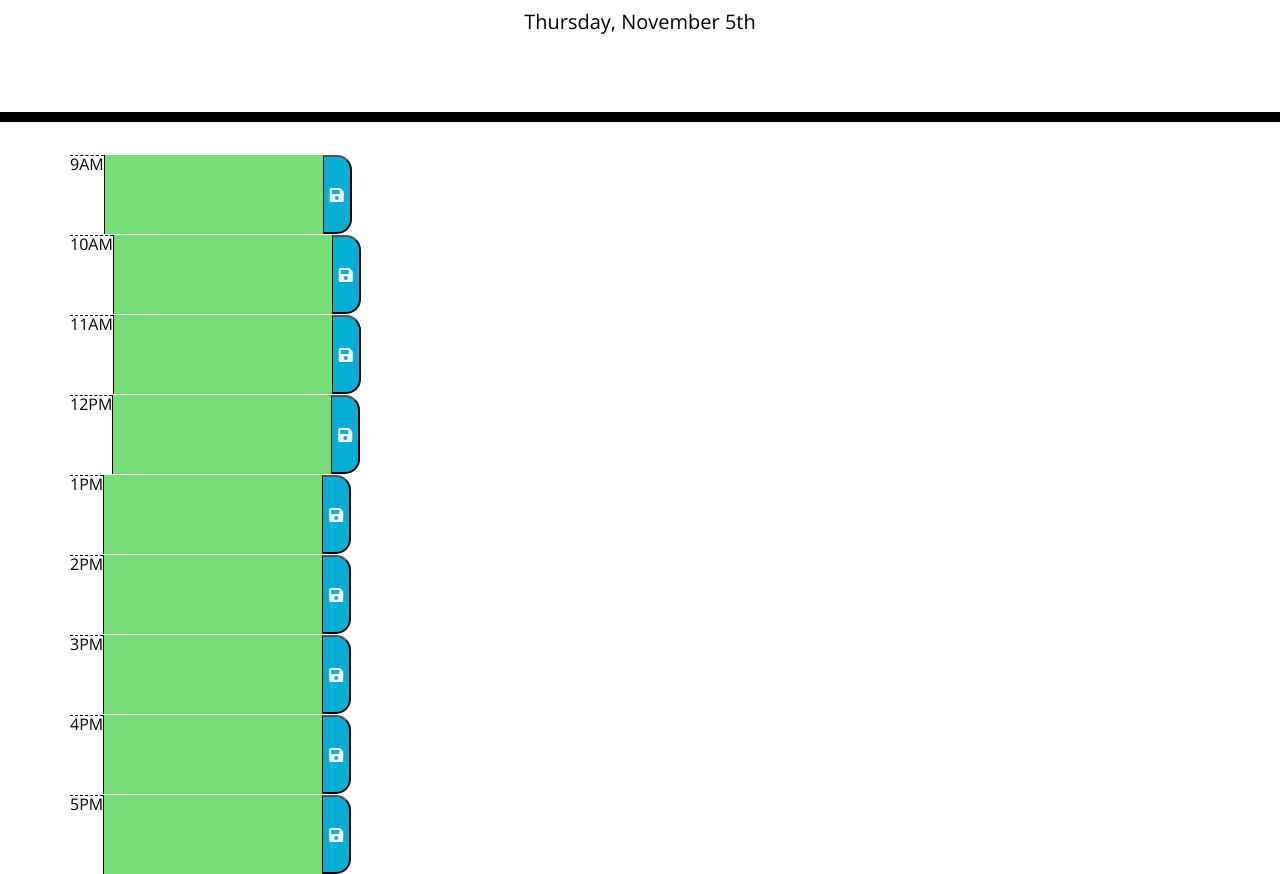
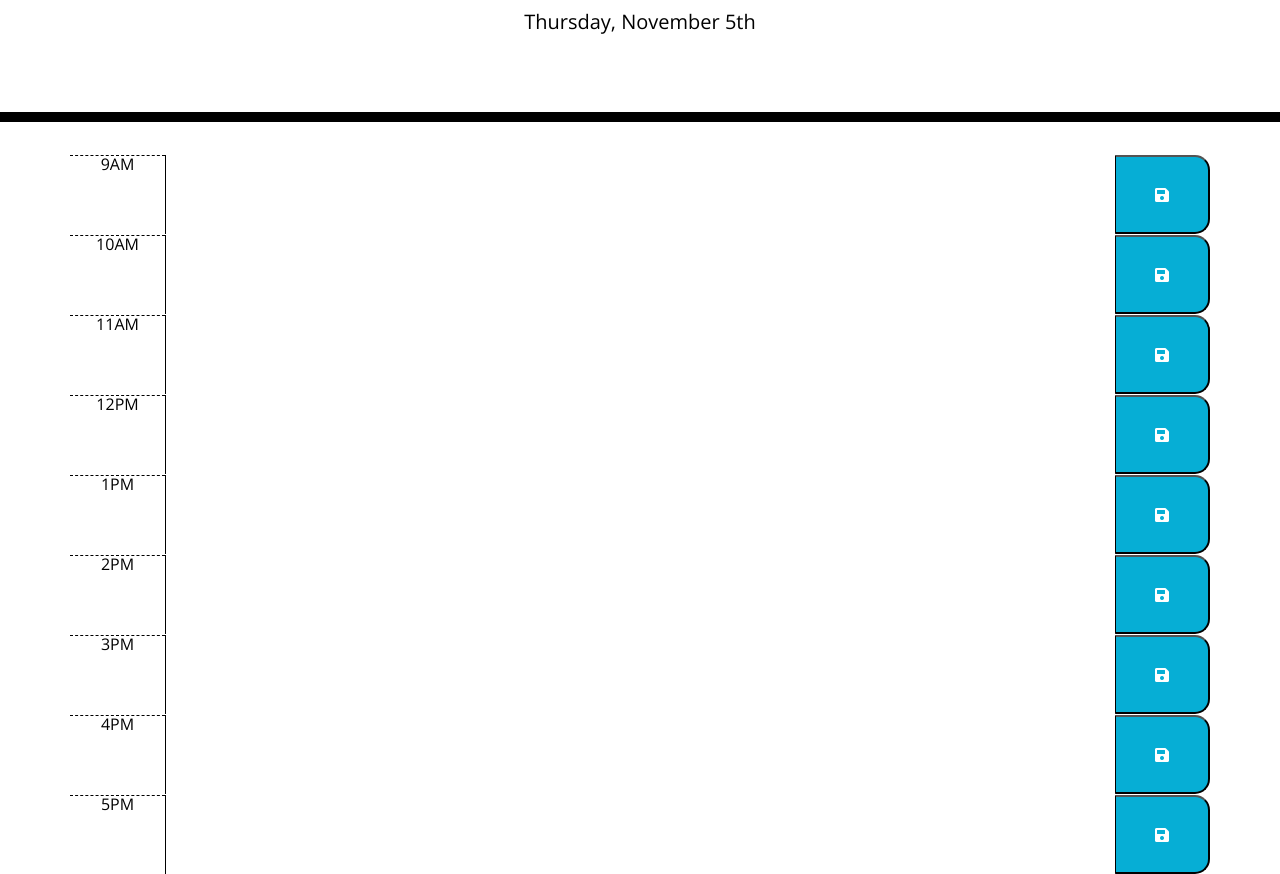
Before and after one commit to jkaganovsky/Day-Planner, a plain HTML site: page index.html in a window 1280 px wide. Shown: the part 182-1056 px from the top of the page. Drawn offline with nearby package versions, Linux system fonts and the light colour scheme.

Commit message:
Fixed html to include bootstrap syntaxes and added pseudocode to js file.

```diff
--- a/index.html
+++ b/index.html
@@ -30,63 +30,63 @@
     </header>
     <div class="container">
       <!-- Timeblocks go here -->
+      <!-- WHEN I scroll down -->
+      <!-- THEN I am presented with timeblocks for standard business hours -->
       <!-- Add divs for each hour between 09:00 and 17:00 -->
       <!-- Match the appropriate css using bootstrap -->
-      <div class="time-block">
-        <div class="row description">
-          <span class="hour">9AM</span>
-          <textarea class="past present future"></textarea>
-          <button type="button" class="saveBtn fa fa-save"></button>
+        <div class="time-block row" id="row9">
+          <span class="hour col-1">9AM</span>
+          <textarea type="text" class="col-10" id="text9"></textarea>
+          <button type="button" class="saveBtn col-1 fa fa-save"></button>
         </div>
 
-        <div class="row description">
-          <span class="hour">10AM</span>
-          <textarea class="past present future"></textarea>
-          <button type="button" class="saveBtn fa fa-save"></button>
+        <div class="time-block row" id="row10">
+          <span class="hour col-1">10AM</span>
+          <textarea type="text" class="col-10" id="text10"></textarea>
+          <button type="button" class="saveBtn col-1 fa fa-save"></button>
         </div>
 
-        <div class="row description">
-          <span class="hour">11AM</span>
-          <textarea class="past present future"></textarea>
-          <button type="button" class="saveBtn fa fa-save"></button>
+        <div class="time-block row" id="row11">
+          <span class="hour col-1">11AM</span>
+          <textarea type="text" class="col-10" id="text11"></textarea>
+          <button type="button" class="saveBtn col-1 fa fa-save"></button>
         </div>
 
-        <div class="row description">
-          <span class="hour">12PM</span>
-          <textarea class="past present future"></textarea>
-          <button type="button" class="saveBtn fa fa-save"></button>
+        <div class="time-block row" id="row12">
+          <span class="hour col-1">12PM</span>
+          <textarea type="text" class="col-10" id="text12"></textarea>
+          <button type="button" class="saveBtn col-1 fa fa-save"></button>
         </div>
 
-        <div class="row description">
-          <span class="hour">1PM</span>
-          <textarea class="past present future"></textarea>
-          <button type="button" class="saveBtn fa fa-save"></button>
+        <div class="time-block row" id="row13">
+          <span class="hour col-1">1PM</span>
+          <textarea type="text" class="col-10" id="text13"></textarea>
+          <button type="button" class="saveBtn col-1 fa fa-save"></button>
         </div>
 
-        <div class="row description">
-          <span class="hour">2PM</span>
-          <textarea class="past present future"></textarea>
-          <button type="button" class="saveBtn fa fa-save"></button>
+        <div class="time-block row" id="row14">
+          <span class="hour col-1">2PM</span>
+          <textarea type="text" class="col-10" id="text14"></textarea>
+          <button type="button" class="saveBtn col-1 fa fa-save"></button>
         </div>
 
-        <div class="row description">
-          <span class="hour">3PM</span>
-          <textarea class="past present future"></textarea>
-          <button type="button" class="saveBtn fa fa-save"></button>
+        <div class="time-block row" id="row15">
+          <span class="hour col-1">3PM</span>
+          <textarea type="text" class="col-10" id="text15"></textarea>
+          <button type="button" class="saveBtn col-1 fa fa-save"></button>
         </div>
 
-        <div class="row description">
-          <span class="hour">4PM</span>
-          <textarea class="past present future"></textarea>
-          <button type="button" class="saveBtn fa fa-save"></button>
+        <div class="time-block row" id="row16">
+          <span class="hour col-1">4PM</span>
+          <textarea type="text" class="col-10" id="text16"></textarea>
+          <button type="button" class="saveBtn col-1 fa fa-save"></button>
         </div>
 
-        <div class="row description">
-          <span class="hour">5PM</span>
-          <textarea class="past present future"></textarea>
-          <button type="button" class="saveBtn fa fa-save"></button>
+        <div class="time-block row" id="row17">
+          <span class="hour col-1">5PM</span>
+          <textarea type="text" class="col-10" id="text17"></textarea>
+          <button type="button" class="saveBtn col-1 fa fa-save"></button>
         </div>
-      </div>
     </div>
 
     <script src="https://code.jquery.com/jquery-3.4.1.min.js"></script>
```
Also changed, not shown: assets/js/script.js (+14 -2 lines).
